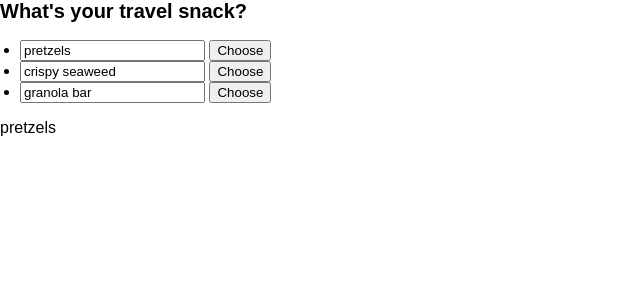
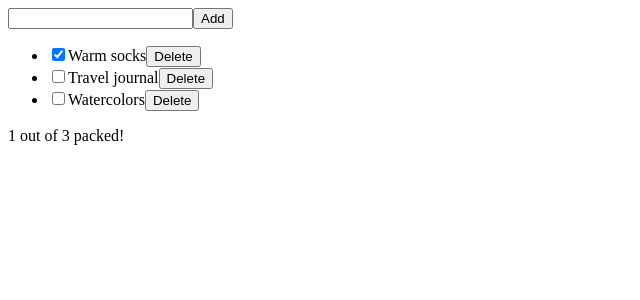
Before and after one commit to guqtls14/ReactTutorial-beta, a React (Vite) app: page / in a window 1280 px wide. Shown: the top 300 px of the page, without its empty margins (0-640 px from the left). Built offline with nearby package versions, Linux system fonts and the light colour scheme.

Commit message:
choosing the state challenge2 todolist and checkbox

```diff
--- a/src/App.jsx
+++ b/src/App.jsx
@@ -1,55 +1,52 @@
-import { useState } from "react";
-import "./App.css";
-export default function Picture() {
+import React, { useState } from "react";
+import Additem from "./components/Additem";
+import ItemList from "./components/ItemList";
+
+let itemIndex = 3;
+const App = () => {
   const initialItems = [
-    { title: "pretzels", id: 0 },
-    { title: "crispy seaweed", id: 1 },
-    { title: "granola bar", id: 2 },
+    { id: 0, title: "Warm socks", packed: true },
+    { id: 1, title: "Travel journal", packed: false },
+    { id: 2, title: "Watercolors", packed: false },
   ];
-  const [items, setItems] = useState(initialItems);
-  const [selectedId, setSelectedId] = useState(0);
 
-  const selectedItem = items.find((item) => item.id === selectedId);
+  const [data, setData] = useState(initialItems);
 
-  const handleItemChange = (id, e) => {
-    setItems(
-      items.map((item) => {
-        if (item.id === id) {
-          return {
-            ...item,
-            title: e.target.value,
-          };
+  // filter packed number
+  const packed = data.filter((item) => item.packed).length;
+
+  // Add Item
+  const onItem = (item) => {
+    setData([...data, { id: itemIndex++, title: item, packed: false }]);
+  };
+
+  // onDelete
+  const onDelete = (id) => {
+    const newItem = data.filter((item) => item.id !== id);
+    setData(newItem);
+  };
+
+  // check
+  const onCheck = (nextItem) => {
+    setData(
+      data.map((item) => {
+        if (item.id === nextItem.id) {
+          return nextItem;
         } else {
           return item;
         }
       })
     );
   };
-  console.log(items);
-  console.log(selectedItem);
   return (
     <>
-      <h2>What's your travel snack?</h2>{" "}
-      <ul>
-        {items.map((item, idx) => {
-          return (
-            <li key={item.id}>
-              <input
-                value={item.title}
-                onChange={(e) => handleItemChange(item.id, e)}
-              />{" "}
-              <button
-                onClick={() => {
-                  setSelectedId(item.id);
-                }}
-              >
-                Choose
-              </button>
-            </li>
-          );
-        })}
-      </ul>
-      <p>{selectedItem.title}</p>
+      <Additem addItem={onItem} />
+      <ItemList item={data} onDelete={onDelete} onCheck={onCheck} />
+      <p>
+        {packed} out of {data.length} packed!
+      </p>
     </>
   );
-}
+};
+
+export default App;
--- /dev/null
+++ b/src/components/Additem.jsx
@@ -0,0 +1,22 @@
+import React, { useState } from "react";
+
+const Additem = ({ addItem }) => {
+  const [data, setData] = useState("");
+
+  //   addItem
+  const handleSubmit = (e) => {
+    e.preventDefault();
+    addItem(data);
+    setData("");
+  };
+  console.log(data);
+  return (
+    <>
+      <form onSubmit={handleSubmit}>
+        <input value={data} onChange={(e) => setData(e.target.value)} />
+        <button>Add</button>
+      </form>
+    </>
+  );
+};
+export default Additem;
--- /dev/null
+++ b/src/components/ItemList.jsx
@@ -0,0 +1,28 @@
+import React from "react";
+
+const ItemList = ({ item, onDelete, onCheck }) => {
+  return (
+    <ul>
+      {item.map((a) => (
+        <li key={a.id}>
+          <label>
+            <input
+              type="checkbox"
+              checked={a.packed}
+              onChange={(e) =>
+                onCheck({
+                  ...a,
+                  packed: e.target.checked,
+                })
+              }
+            />
+            {a.title}
+          </label>
+          <button onClick={() => onDelete(a.id)}>Delete</button>
+        </li>
+      ))}
+    </ul>
+  );
+};
+
+export default ItemList;
```
